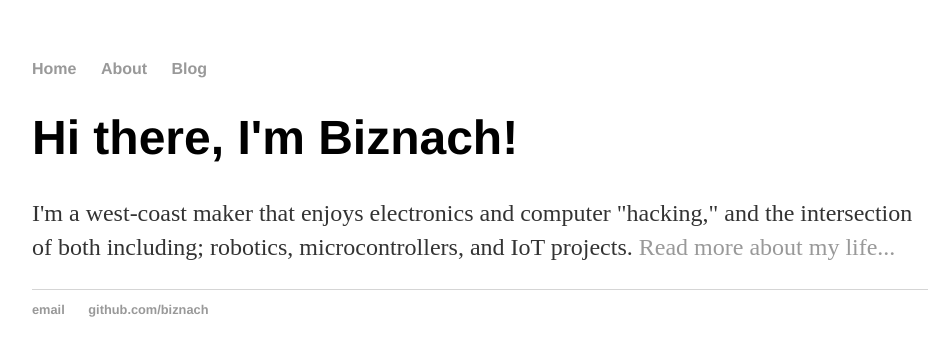
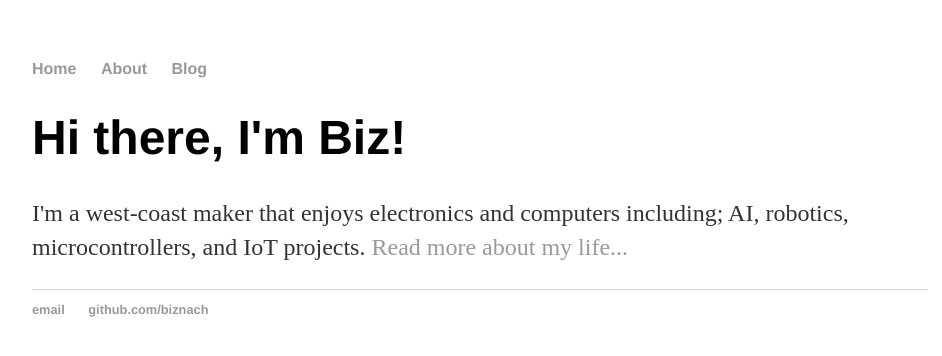
Before and after one commit to biznach/biznach.github.io, a Jekyll site: the page built from index.html, in a window 1280 px wide. Shown: the top 356 px of the page, without its empty margins (160-1102 px from the left). Built offline with Jekyll 4.4.1, drawn with Linux system fonts in a browser that asks for light colours.

Commit message:
Update index.html
Fixed intro

```diff
--- a/index.html
+++ b/index.html
@@ -3,6 +3,6 @@ layout: default
 title: Biznach.com
 ---
 <div class="blurb">
-	<h1>Hi there, I'm Biznach!</h1>
-	<p>I'm a west-coast maker that enjoys electronics and computer "hacking," and the intersection of both including; robotics, microcontrollers, and IoT projects. <a href="/about">Read more about my life...</a></p>
+	<h1>Hi there, I'm Biz!</h1>
+	<p>I'm a west-coast maker that enjoys electronics and computers including; AI, robotics, microcontrollers, and IoT projects. <a href="/about">Read more about my life...</a></p>
 </div><!-- /.blurb -->
```
